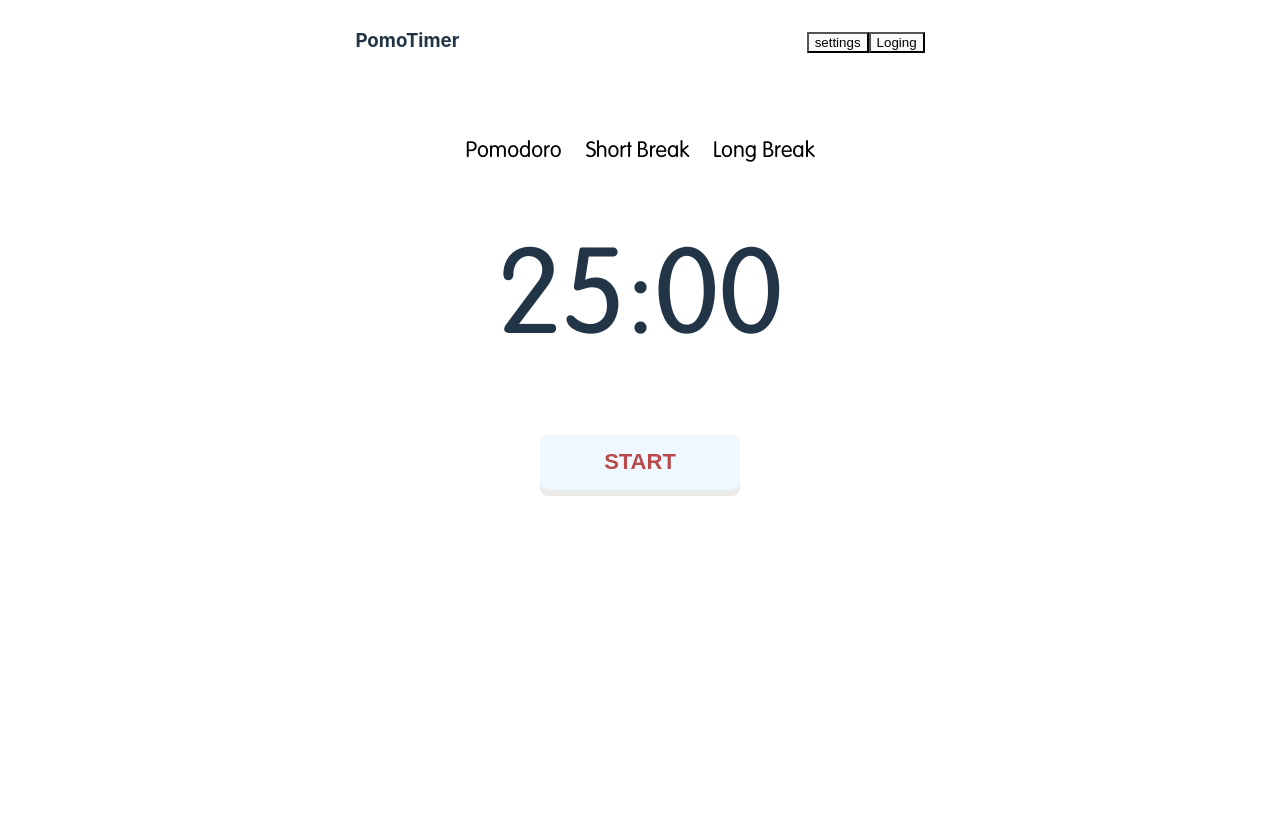
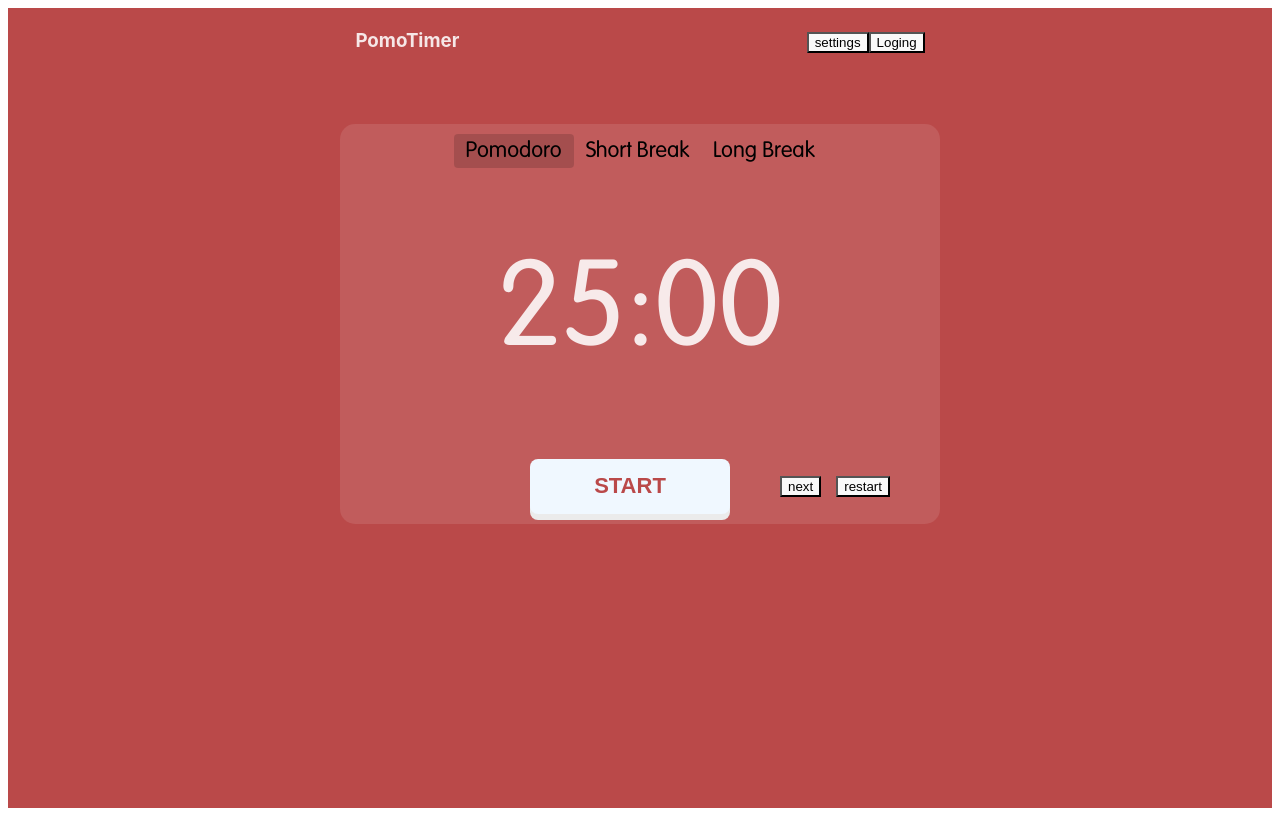
Before and after one commit to Deras879/Pomodoro-Timer, a React (Vite) app: page / in a window 1280 px wide. Built offline with nearby package versions, Linux system fonts and the light colour scheme.

Commit message:
mejoras visuales

```diff
--- /dev/null
+++ b/src/App.css
@@ -0,0 +1,5 @@
+.max-container {
+  background-color: rgb(186, 73, 73);
+  height: 100vh;
+  margin: 0 0;
+}
--- a/src/App.jsx
+++ b/src/App.jsx
@@ -1,5 +1,6 @@
 import MainView from "./views/mainview/MainView";
 import Navbar from "./components/Navbar/Navbar";
+import "./App.css";
 
 function App() {
   return (
--- a/src/index.css
+++ b/src/index.css
@@ -1,4 +1,36 @@
 :root {
+  font-family: Inter, system-ui, Avenir, Helvetica, Arial, sans-serif,
+    ArialRounded;
+  line-height: 1.5;
+  font-weight: 400;
+
+  color-scheme: light dark;
+  color: rgba(255, 255, 255, 0.87);
+  /* background-color: rgb(186, 73, 73); */
+
+  font-synthesis: none;
+  text-rendering: optimizeLegibility;
+  -webkit-font-smoothing: antialiased;
+  -moz-osx-font-smoothing: grayscale;
+}
+
+.blue {
+  font-family: Inter, system-ui, Avenir, Helvetica, Arial, sans-serif,
+    ArialRounded;
+  line-height: 1.5;
+  font-weight: 400;
+
+  color-scheme: light dark;
+  color: rgba(255, 255, 255, 0.87);
+  background-color: rgb(53, 133, 138);
+  height: 100vh;
+  font-synthesis: none;
+  text-rendering: optimizeLegibility;
+  -webkit-font-smoothing: antialiased;
+  -moz-osx-font-smoothing: grayscale;
+  transition: background-color 0.5s ease-in-out;
+}
+.red {
   font-family: Inter, system-ui, Avenir, Helvetica, Arial, sans-serif,
     ArialRounded;
   line-height: 1.5;
@@ -12,8 +44,27 @@
   text-rendering: optimizeLegibility;
   -webkit-font-smoothing: antialiased;
   -moz-osx-font-smoothing: grayscale;
+  height: 100vh;
+  transition: background-color 0.5s ease-in-out;
 }
 
+.green {
+  font-family: Inter, system-ui, Avenir, Helvetica, Arial, sans-serif,
+    ArialRounded;
+  line-height: 1.5;
+  font-weight: 400;
+
+  color-scheme: light dark;
+  color: rgba(255, 255, 255, 0.87);
+  background-color: rgb(51, 142, 93);
+
+  font-synthesis: none;
+  text-rendering: optimizeLegibility;
+  -webkit-font-smoothing: antialiased;
+  -moz-osx-font-smoothing: grayscale;
+  height: 100vh;
+  transition: background-color 0.5s ease-in-out;
+}
 a {
   font-weight: 500;
   color: #646cff;
--- a/src/views/mainview/MainView.css
+++ b/src/views/mainview/MainView.css
@@ -21,6 +21,13 @@
   width: 100%;
 }
 
+.Timer-buttons {
+  display: flex;
+  position: relative;
+  align-items: center;
+  justify-content: center;
+  width: 100%;
+}
 .start-button {
   background-color: aliceblue;
   color: rgb(186, 73, 73);
@@ -32,15 +39,31 @@
   height: 55px;
   border: none;
   border-radius: 8px;
+  margin-right: 20px;
 }
 
-.start-button:focus {
+.start-button-active {
+  background-color: aliceblue;
+  color: rgb(186, 73, 73);
+  box-shadow: rgb(235, 235, 235) 0px 6px 0px;
+  font-family: "Arial";
+  font-size: 22px;
+  font-weight: bold;
+  width: 200px;
+  height: 55px;
+  border: none;
+  border-radius: 8px;
   transform: translateY(6px);
   box-shadow: none;
 }
 
 .extra-buttons {
-  opacity: 0;
+  display: flex;
+  position: absolute;
+  justify-content: flex-end;
+  opacity: 1;
+  right: 40px;
+  gap: 15px;
 }
 
 .Timer {
--- a/src/views/mainview/MainView.jsx
+++ b/src/views/mainview/MainView.jsx
@@ -1,6 +1,7 @@
 import React from "react";
 import "./MainView.css";
 import useTimerStore from "../../zustand/TimerStore";
+import useColorStore from "../../zustand/ColorStore";
 import { useState, useEffect } from "react";
 import PomodoroButton from "../../components/pomodoro button/PomodoroButton";
 
@@ -16,13 +17,34 @@ const MainView = () => {
     setActiveTimer,
   } = useTimerStore();
 
+  const { backgroundClass, setBackgroundClass } = useColorStore();
+
   const [activeButton, setActiveButton] = useState(null);
+
+  useEffect(() => {
+    setActiveButton(1);
+  }, []);
+
+  useEffect(() => {
+    // Cambiar la clase de #root al valor actual de backgroundClass
+    const rootElement = document.getElementById("root");
+    rootElement.className = backgroundClass; // Actualiza la clase
+  }, [backgroundClass]);
 
   const handleButtonClick = (id) => {
     setActiveButton(id);
-    if (id === 1) setActiveTimer("pomoTime");
-    if (id === 2) setActiveTimer("breakTime");
-    if (id === 3) setActiveTimer("longBreakTime");
+    if (id === 1) {
+      setActiveTimer("pomoTime");
+      setBackgroundClass("red");
+    }
+    if (id === 2) {
+      setActiveTimer("breakTime");
+      setBackgroundClass("blue");
+    }
+    if (id === 3) {
+      setActiveTimer("longBreakTime");
+      setBackgroundClass("green");
+    }
   };
 
   useEffect(() => {
@@ -36,6 +58,13 @@ const MainView = () => {
     return () => clearInterval(timer);
   }, [isRunning, decrementTime]);
 
+  useEffect(() => {
+    const startButton = document.getElementById("start-button");
+    if (isRunning == false) startButton.className = "start-button";
+    else {
+      startButton.className = "start-button-active";
+    }
+  }, [isRunning]);
   const handleStart = () => {
     setIsRunning(!isRunning);
   };
@@ -75,7 +104,11 @@ const MainView = () => {
         <div className="Timer">{formatTime(getCurrentTime())}</div>
 
         <div className="Timer-buttons">
-          <button className="start-button" onClick={handleStart}>
+          <button
+            id="start-button"
+            className="start-button"
+            onClick={handleStart}
+          >
             {isRunning ? "PAUSE" : "START"}
           </button>
           <div className="extra-buttons">
--- /dev/null
+++ b/src/zustand/ColorStore.js
@@ -0,0 +1,8 @@
+import { create } from "zustand";
+
+const useColorStore = create((set) => ({
+  backgroundClass: "red", // Clase por defecto
+  setBackgroundClass: (newClass) => set({ backgroundClass: newClass }),
+}));
+
+export default useColorStore;
```
